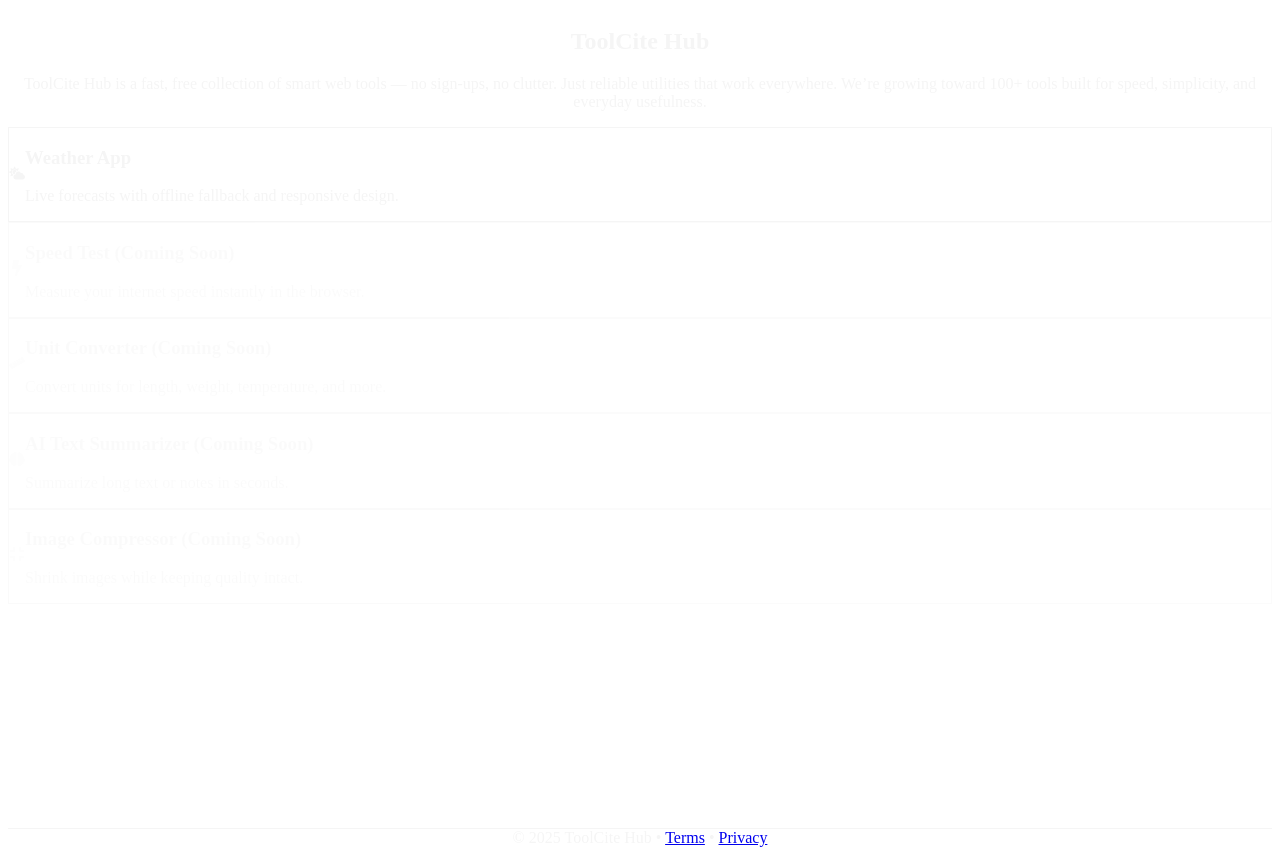
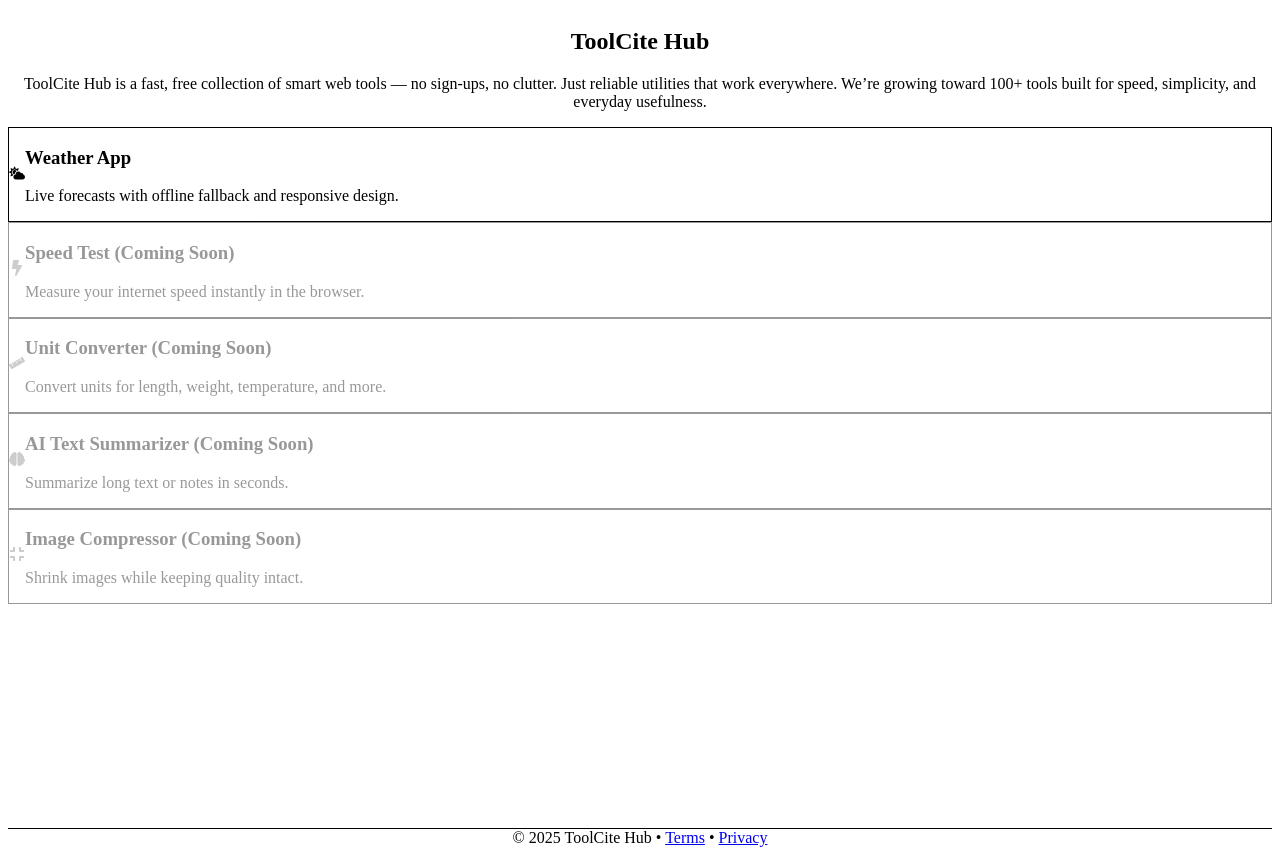
Before and after one commit to sowmyabharat1996/toolcite-hub, a Next.js app: page / in a window 1280 px wide. Built offline with nearby package versions, Linux system fonts and the light colour scheme.

Commit message:
changes_05

```diff
--- a/app/globals.css
+++ b/app/globals.css
@@ -2,50 +2,18 @@
 @tailwind components;
 @tailwind utilities;
 
-/* 🌌 Animated gradient background */
-body {
-  background: linear-gradient(135deg, #000000, #0a0a0a, #121212);
-  background-size: 400% 400%;
-  animation: gradientFlow 30s ease infinite;
-}
-
-@keyframes gradientFlow {
-  0% {
-    background-position: 0% 50%;
-  }
-  50% {
-    background-position: 100% 50%;
-  }
-  100% {
-    background-position: 0% 50%;
-  }
-}
-
-/* ✅ SAFE: No @apply with colors or variants */
+/* Keep globals minimal. No colors, no backgrounds here. */
 @layer components {
+  /* base transition only (no hover/rounded/shadow variants here) */
   .card-hover {
     transition: transform 0.3s ease;
   }
 }
 
-/* 🌙 Smooth dark/light theme */
-html {
-  transition: color 0.5s ease, background-color 0.5s ease;
-}
-
-body {
-  transition: color 0.5s ease, background-color 0.5s ease;
-  color: #f5f5f5; /* neutral-100 manually written */
-}
-
-/* ✨ Scrollbar styling */
-::-webkit-scrollbar {
-  width: 8px;
-}
+/* Optional: tidy scrollbar (safe) */
+::-webkit-scrollbar { width: 8px; }
 ::-webkit-scrollbar-thumb {
-  background-color: rgba(100, 100, 100, 0.4);
+  background-color: rgba(100,100,100,0.35);
   border-radius: 8px;
 }
-::-webkit-scrollbar-thumb:hover {
-  background-color: rgba(160, 160, 160, 0.6);
-}
+::-webkit-scrollbar-thumb:hover { background-color: rgba(160,160,160,0.55); }
--- a/app/layout.tsx
+++ b/app/layout.tsx
@@ -1,6 +1,6 @@
 import "./globals.css";
 import Script from "next/script";
-import { Metadata } from "next";
+import type { Metadata } from "next";
 
 export const metadata: Metadata = {
   title: "ToolCite Hub — Smart Free Web Tools",
@@ -11,9 +11,7 @@
 
 export default function RootLayout({
   children,
-}: {
-  children: React.ReactNode;
-}) {
+}: { children: React.ReactNode }) {
   return (
     <html lang="en" className="scroll-smooth">
       <head>
@@ -24,24 +22,21 @@
           strategy="afterInteractive"
         />
       </head>
-      <body className="min-h-screen flex flex-col bg-gradient-to-br from-blue-50 via-sky-100 to-blue-200 dark:from-[#0d0d0d] dark:via-[#141414] dark:to-[#1b1b1b] text-gray-800 dark:text-gray-100 transition-colors duration-500">
+
+      {/* Light: soft blue gradient; Dark: soft charcoal gradient */}
+      <body className="min-h-screen flex flex-col
+                       bg-gradient-to-br from-sky-50 via-white to-blue-50
+                       dark:from-[#0e0e0e] dark:via-[#101010] dark:to-[#171717]
+                       text-gray-800 dark:text-gray-100
+                       transition-colors duration-500">
         <main className="flex-grow">{children}</main>
 
-        <footer className="text-center text-sm text-gray-600 dark:text-gray-400 py-8 border-t border-gray-200 dark:border-gray-800">
+        <footer className="text-center text-sm text-gray-600 dark:text-gray-400 py-8
+                           border-t border-gray-200 dark:border-gray-800">
           © {new Date().getFullYear()} ToolCite Hub •{" "}
-          <a
-            href="/terms"
-            className="text-blue-700 dark:text-blue-400 hover:underline"
-          >
-            Terms
-          </a>{" "}
+          <a href="/terms" className="text-blue-700 dark:text-blue-400 hover:underline">Terms</a>{" "}
           •{" "}
-          <a
-            href="/privacy"
-            className="text-blue-700 dark:text-blue-400 hover:underline"
-          >
-            Privacy
-          </a>
+          <a href="/privacy" className="text-blue-700 dark:text-blue-400 hover:underline">Privacy</a>
         </footer>
       </body>
     </html>
--- a/app/page.tsx
+++ b/app/page.tsx
@@ -36,7 +36,8 @@
   ];
 
   return (
-    <main className="min-h-screen bg-gradient-to-br from-sky-50 via-blue-100 to-sky-200 dark:from-[#0d0d0d] dark:to-[#1a1a1a] transition-colors duration-700">
+    <main className="min-h-screen bg-gradient-to-br from-sky-50 via-blue-100 to-sky-200
+                     dark:from-[#0d0d0d] dark:to-[#1a1a1a] transition-colors duration-700">
       <section className="mx-auto max-w-3xl px-4 pt-14 pb-8 text-center">
         <h1 className="text-4xl md:text-5xl font-extrabold text-blue-700 dark:text-blue-400">
           ToolCite Hub
@@ -44,7 +45,7 @@
         <p className="mt-4 text-gray-700 dark:text-gray-300 text-lg leading-relaxed">
           ToolCite Hub is a fast, free collection of smart web tools — no sign-ups, no clutter.
           Just reliable utilities that work everywhere. We’re growing toward{" "}
-          <span className="font-semibold text-blue-600 dark:text-blue-400">100+ tools</span> built
+          <span className="font-semibold text-blue-700 dark:text-blue-400">100+ tools</span> built
           for speed, simplicity, and everyday usefulness.
         </p>
       </section>
@@ -54,7 +55,7 @@
           <ToolCard
             key={tool.title}
             href={tool.href}
-            label={tool.title}
+            label={tool.title}             // NOTE: ToolCard expects `label`, not `title`
             description={tool.description}
             icon={tool.icon}
             disabled={tool.soon}
```
